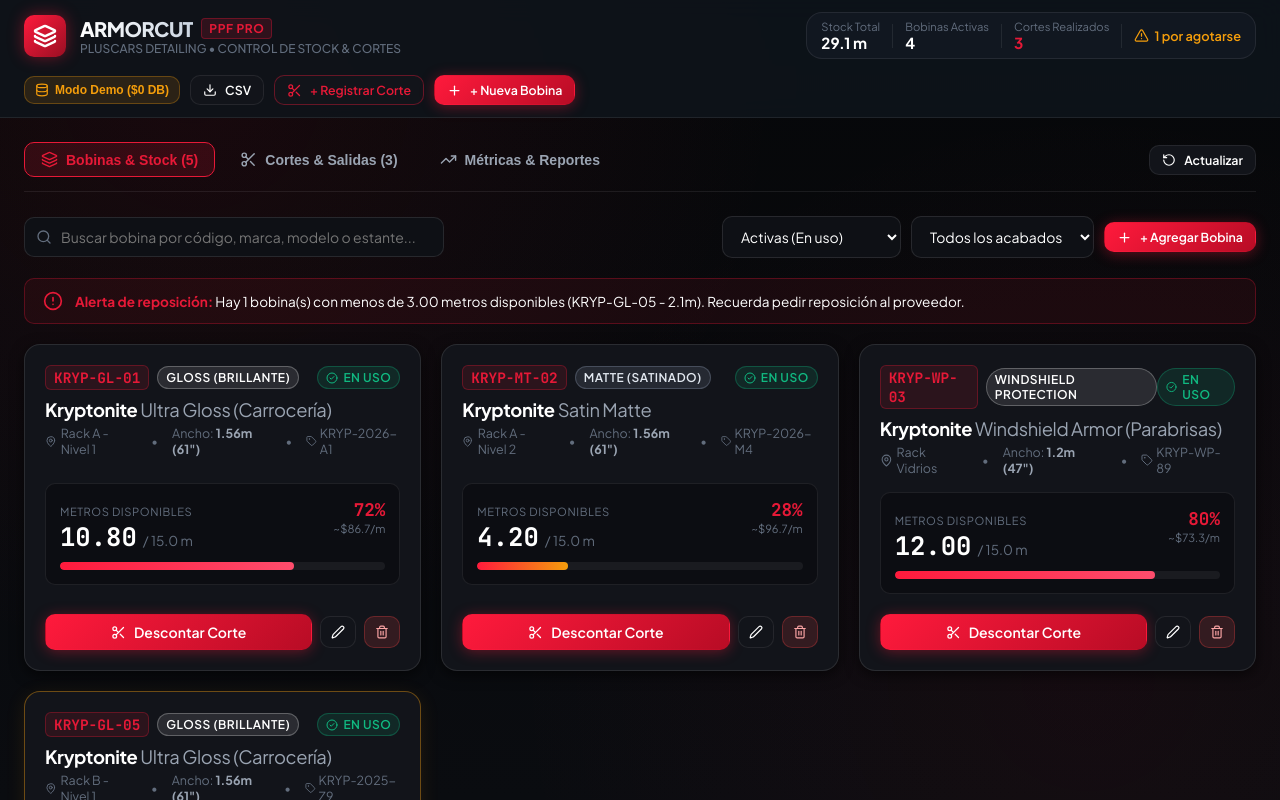
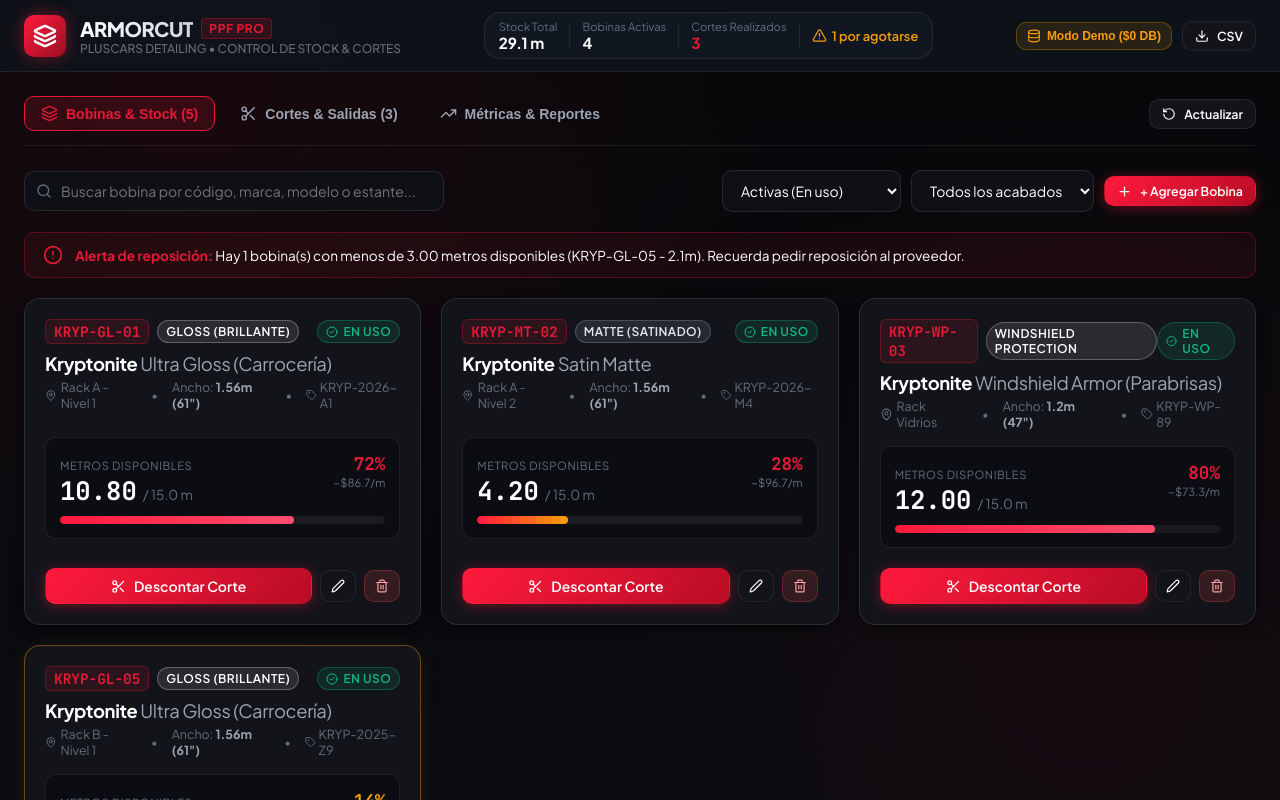
Before and after one commit to lgsoftwaredev-lab/ArmorCut, a Next.js app: page / in a window 1280 px wide. Shown: the top 800 px of the page. Built offline with nearby package versions, Linux system fonts and the light colour scheme; no server answers.

Commit message:
refactor: remove redundant action buttons from top navbar

```diff
--- a/src/app/page.tsx
+++ b/src/app/page.tsx
@@ -146,14 +146,6 @@
         activeRollsCount={stats.activeRolls}
         lowStockCount={stats.lowStockRolls.length}
         totalJobsCount={jobs.length}
-        onOpenNewRoll={() => {
-          setEditingRoll(null);
-          setIsNewRollModalOpen(true);
-        }}
-        onOpenNewJob={() => {
-          setPreselectedRoll(null);
-          setIsNewJobModalOpen(true);
-        }}
         onOpenSupabaseGuide={() => setIsSupabaseGuideOpen(true)}
         onExportCSV={handleExportCSV}
       />
--- a/src/components/Header.tsx
+++ b/src/components/Header.tsx
@@ -1,6 +1,6 @@
 'use client';
 
-import { Layers, Plus, Scissors, Database, Download, AlertTriangle } from 'lucide-react';
+import { Layers, Database, Download, AlertTriangle } from 'lucide-react';
 import { isSupabaseConfigured } from '@/lib/supabase';
 
 interface HeaderProps {
@@ -9,8 +9,6 @@
   activeRollsCount: number;
   lowStockCount: number;
   totalJobsCount: number;
-  onOpenNewRoll: () => void;
-  onOpenNewJob: () => void;
   onOpenSupabaseGuide: () => void;
   onExportCSV: () => void;
 }
@@ -21,8 +19,6 @@
   activeRollsCount,
   lowStockCount,
   totalJobsCount,
-  onOpenNewRoll,
-  onOpenNewJob,
   onOpenSupabaseGuide,
   onExportCSV,
 }) => {
@@ -171,25 +167,6 @@
             <Download size={14} />
             <span>CSV</span>
           </button>
-
-          {/* New Job Button */}
-          <button
-            onClick={onOpenNewJob}
-            className="btn btn-secondary btn-sm"
-            style={{ borderColor: 'rgba(230, 25, 55, 0.4)', color: 'var(--accent-red)' }}
-          >
-            <Scissors size={15} />
-            <span>+ Registrar Corte</span>
-          </button>
-
-          {/* New Roll Button */}
-          <button
-            onClick={onOpenNewRoll}
-            className="btn btn-primary btn-sm"
-          >
-            <Plus size={15} />
-            <span>+ Nueva Bobina</span>
-          </button>
         </div>
       </div>
     </header>
```
